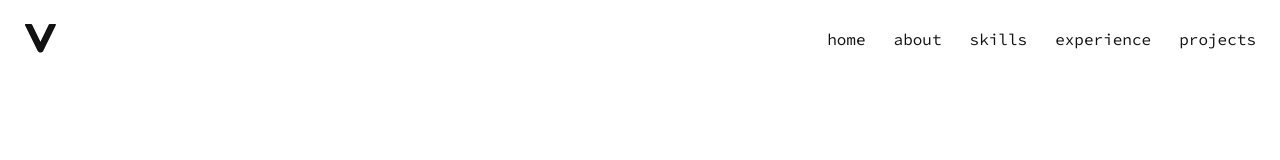
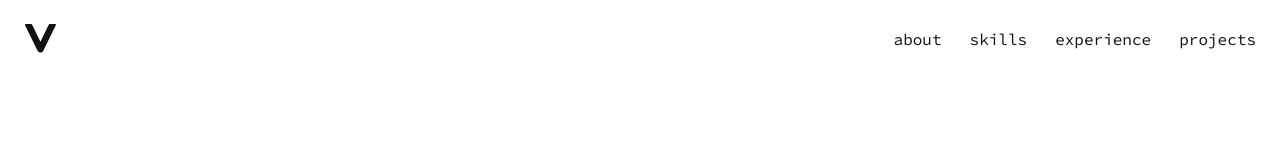
Before and after one commit to sedhehe/portfolio, a Next.js app: page / in a window 1280 px wide. Shown: the top 160 px of the page. Built offline with nearby package versions, Linux system fonts and the light colour scheme.

Commit message:
nav changes

```diff
--- a/components/footer-section/footerSection.tsx
+++ b/components/footer-section/footerSection.tsx
@@ -16,7 +16,7 @@ import Mail from "@/public/assets/mail.svg";
 
 const navItems = {
   labels: ["home", "about", "skills", "experience", "projects"],
-  href: ["/", "#about", "#skills", "#experience", "#projects"],
+  href: ["#home", "#about", "#skills", "#experience", "#projects"],
 };
 
 const email = "rvivek0310@gmail.com";
--- a/components/ui/navbar.tsx
+++ b/components/ui/navbar.tsx
@@ -9,8 +9,8 @@ import LinkedInIcon from "@/public/assets/LinkedIn_icon.svg";
 import Mail from "@/public/assets/mail.svg";
 
 const navItems = {
-  labels: ["home", "about", "skills", "experience", "projects"],
-  href: ["/", "#about", "#skills", "#experience", "#projects"],
+  labels: ["about", "skills", "experience", "projects"],
+  href: ["#about", "#skills", "#experience", "#projects"],
 };
 
 export default function Navbar() {
```
